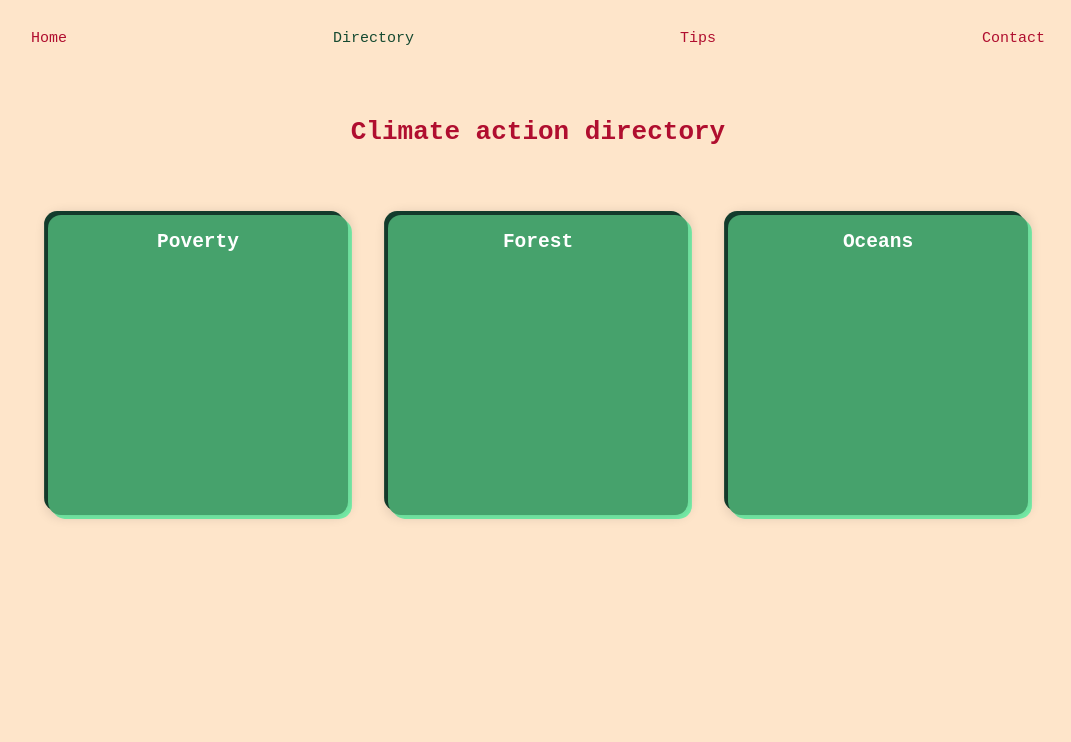
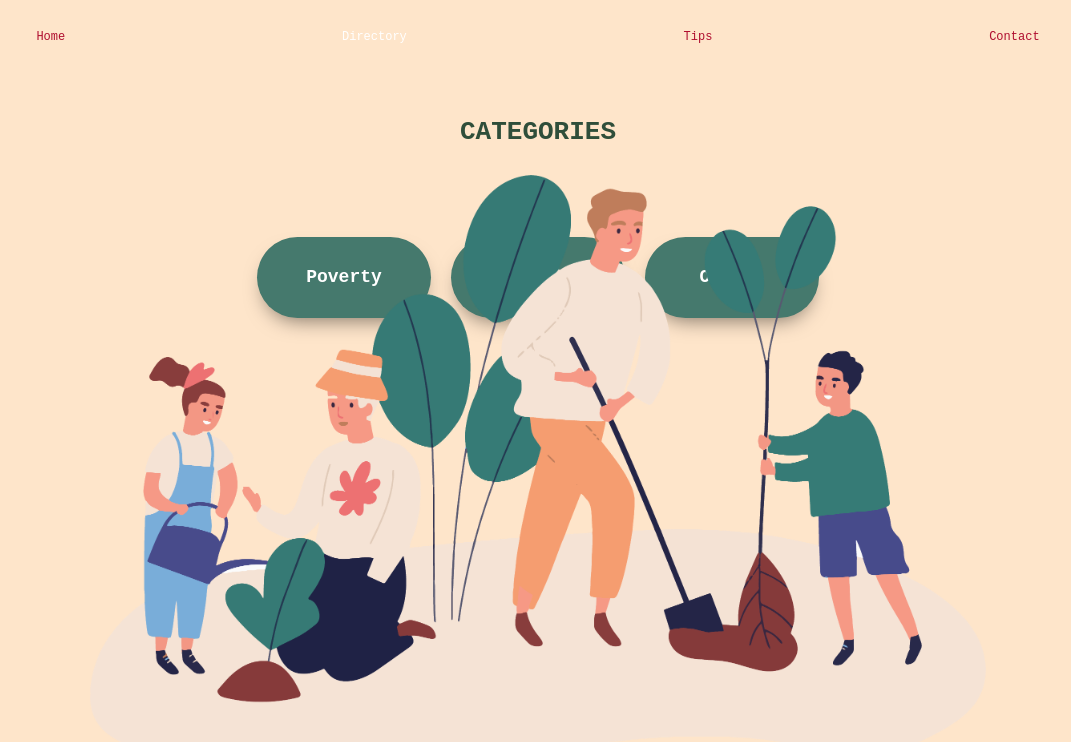
Before and after one commit to SimoneVeitch/climate-change-directory, a React (Create React App) app: page /directorylist in a window 1280 px wide. Shown: the top 742 px of the page, without its empty margins (102-1173 px from the left). Built offline with nearby package versions, Linux system fonts and the light colour scheme; data requests are answered from the project's data file.

Commit message:
Updated card styles

```diff
--- a/src/Components/DirectoryCard.js
+++ b/src/Components/DirectoryCard.js
@@ -6,9 +6,11 @@ function DirectoryCard({ organisation }) {
     return (
         <div className="result-card">
             <h3>{organisation.name}</h3>
+            <div className="img_pod">
             <img src={organisation.image} alt={organisation.name} />
+            </div>
             <p>{organisation.description}</p>
-            <a href={organisation.url}>Visit website</a>
+            <a className="btn-primary" href={organisation.url}>Visit website</a>
         </div>
     );
 }
--- a/src/Components/DirectoryList.js
+++ b/src/Components/DirectoryList.js
@@ -1,5 +1,6 @@
 import React, { useState, useEffect } from "react";
 import { Link } from "react-router-dom";
+import categoryImage from "../category_image.png"
 
 function DirectoryList({ list }) {
     const [categories, setCategories] = useState([]);
@@ -13,7 +14,7 @@ function DirectoryList({ list }) {
     return (
         <div id="list-container">
             <div id="directory-h1">
-            <h1>Climate action directory</h1>
+            <h1>CATEGORIES</h1>
             </div>
             <div className="card-container">
                 {categories.map((category, index) => (
@@ -24,6 +25,9 @@ function DirectoryList({ list }) {
                     </div>
                 ))}
             </div>
+            <div className="image-container">
+                <img src={categoryImage} alt="Illustartion of family planting trees" className="category-image" />
+                </div>
         </div>
     );
 }
--- a/src/Components/Home.js
+++ b/src/Components/Home.js
@@ -1,6 +1,6 @@
 import React from "react";
 import { Link } from "react-router-dom";
-import heroImage from "../Asset 1.png"
+import heroImage from "../hero_image_background_removed.png"
 
 function Home() {
 
@@ -9,7 +9,9 @@ function Home() {
    <div className="hero-copy">
       <h1>CLIMATE ACTION DIRECTORY</h1>
     <img src={heroImage} alt="Hero Image" className="hero-image" />
-    <p>Ready to make a difference in the fight against climate change? Feeling overwhelmed about where to begin? Explore our Climate Action Directory! Discover a curated list of organizations actively combating the climate crisis, conveniently categorized for your ease. From supporting initiatives to getting directly involved, there's a place for everyone. Plus, don't miss out on our tips for simple, everyday actions you can take to become a true climate warrior!</p>
+    <p>Ready to make a difference in the fight against climate change? Feeling overwhelmed about where to begin? Explore our Climate Action Directory! Discover a curated list of organizations actively combating the climate crisis, conveniently categorized for your ease.
+        From supporting initiatives to getting directly involved, there's a place for everyone. Plus, don't miss out on our tips for simple, everyday actions you can take to become a true climate warrior!
+        Discover our directory by clicking below</p>
     </div>
      <Link to="/directorylist" className="link">
         <button id="hero-button" onClick={() => console.log("Clicked!")}>→</button>
--- a/src/index.css
+++ b/src/index.css
@@ -65,6 +65,16 @@ html, body {
   align-items: center;
 }
 
+.hero-copy p {
+  margin-top: 30px;
+  margin-bottom: 50px;
+}
+
+.hero-copy h1 {
+  margin-bottom: 30px;
+  color: #fff;
+}
+
 .hero-copy {
   text-align: center;
   margin-top: 100px;
@@ -93,35 +103,17 @@ html, body {
 .navlink {
   color: #b00e2f;
   text-decoration: none;
-  font-size: 15px;
+  font-size: 12px;
   padding: 10px 20px;
   transition: background-color 0.3s, color 0.3s;
 }
 
 .navlink:hover {
-  border-bottom: 2px solid blanchedalmond;
+  border-bottom: 2px solid #b00e2f;
 }
 
 .active {
-  color: rgb(21, 73, 48);
-}
-
-.card {
-  text-align: center;
-  overflow: hidden;
-  display: flex; /* Use flexbox to arrange content */
-  flex-direction: column; /* Arrange content in a column */
-  justify-content: space-between; /* Space items evenly along the cross-axis */
-  width: 300px;
-  height: 300px;
-  background-color: #46a26c;
-  border-radius: 1rem;
-  box-shadow: 0px 0px 1rem #0003, -0.3rem -0.3rem #153f2f, 0.3rem 0.3rem #78f2ab;
-  transition: box-shadow 0.3s;
-}
-
-.card:hover {
-  box-shadow: 0px 0px 1rem #0003, 0.3rem 0.3rem #153f2f, -0.3rem -0.3rem #78f2ab;
+  color: #fff;
 }
 
 #list-container {
@@ -130,23 +122,6 @@ html, body {
   display: flex;
   flex-direction: column;
   align-items: center; /* Center children horizontally */
-}
-
-.card-container {
-  display: flex;
-  flex-wrap: wrap;
-  gap: 40px;
-  margin: 50px;
-}
-
-.card h2 {
-  color: white;
-  align-content: center;
-}
-
-.card a {
-  text-decoration: none; /* Remove underline */
-  color: inherit; /* Inherit text color from parent */
 }
 
 .result-container {
@@ -159,50 +134,228 @@ html, body {
 }
 
 .result-card {
-  text-align: center;
-  overflow: hidden;
+  background: rgb(69, 121, 109);;
+  max-width: 500px;
+  border-radius: 10px;
+  box-shadow: 1px 1px 2rem rgba(0, 0, 0, 0.3);
+  position: relative;
+  margin-bottom: 40px;
   display: flex;
+  justify-content: center; /* Centers the button horizontally */
+  align-items: center; /* Centers the button vertically */
   flex-direction: column;
-  justify-content: center; /* Center vertically */
-  align-items: center; /* Center horizontally */
-  width: 300px;
-  height: 300px;
-  background-color: #46a26c;
-  border-radius: 1rem;
-  box-shadow: 0px 0px 1rem #0003, -0.3rem -0.3rem #153f2f, 0.3rem 0.3rem #78f2ab;
-  transition: box-shadow 0.3s;
-  position: relative; /* Position for absolute elements */
 }
 
-.result-card:hover {
-  box-shadow: 0px 0px 1rem #0003, 0.3rem 0.3rem #153f2f, -0.3rem -0.3rem #78f2ab;
+.img_pod {
+  height: 110px;
+  width: 110px;
+  background: linear-gradient(90deg, #8ad198, #09462c);
+  z-index: 10;
+  box-shadow: 1px 1px 2rem rgba(0, 0, 0, 0.3);
+  border-radius: 100%;
+  position: absolute;
+  left: -10%;
+  top: -13%;
+  display: flex;
+  align-items: center;
+  justify-content: center;
 }
 
 .result-card img {
-  height: 20%;
+  height: 8.3rem;
+  width: 8.3rem;
+  position: relative;
+  border-radius: 100%;
+  box-shadow: 1px 1px 2rem rgba(0, 0, 0, 0.3);
+  z-index: 1;
 }
 
 .result-card h3 {
-  color: white;
-  padding: 5px 10px;
+  text-align: center;
+  color: #ffffff;
+  margin-top: 50px;
+  font-size: 1.25rem;
 }
 
 .result-card p {
-  max-width: 80%;
-  color: white;
+  color: #ffffff;
+  margin-top: 30px;
+  margin-left: 30px;
+  margin-right: 30px;
 }
 
 .result-card a {
+  border: none;
+  outline: none;
+  background: rgb(47, 78, 58);
+  border-radius: 50px;
+  color: #ffffff;
+  font-size: 12px;
+  box-shadow: 0 10px 20px -8px rgba(0, 0, 0,.7);
+  padding: 16px;
+  width: 150px;
   text-decoration: none;
-  color: white;
-  background-color: #004d00;
-  padding: 5px 10px;
-  border-radius: 5px;
+  text-align: center;
+  transition: all 0.5s;
+  cursor: pointer;
+  margin-top: 30px;
+  margin-bottom: 40px;
+  position: relative;
+}
+
+.result-card a:hover {
+  padding-right: 24px;
+  padding-left:8px;
+}
+
+.result-card a:hover:after {
+  opacity: 1;
+  right: 10px;
+}
+
+.result-card a:after {
+  content: '»';
+  position: absolute;
+  opacity: 0;
+  top: 14px;
+  right: -20px;
+  transition: 0.5s;
 }
 
 #search-bar {
   text-align: center;
   background-color: white;
-  border: #153f2f;
-  border-radius: 2px;
+  border-radius: 50px;
+  color: #153f2f;
+  font-size: 12px;
+  box-shadow: 0 10px 20px -8px rgba(0, 0, 0, 0.5);
+  padding: 12px;
+  width: 150px;
 }
+
+
+.card-container {
+  display: flex;
+  flex-wrap: wrap;
+  justify-content: center;
+  margin-bottom: 20px; /* Ensure there's space between the cards and the image */
+}
+
+.card {
+  margin: 10px;
+}
+
+.image-container {
+  width: 100%;
+  display: flex;
+  justify-content: center;
+  position: absolute; /* Position the image container absolutely */
+  bottom: 0; /* Place it at the bottom of the parent container */
+}
+
+.category-image {
+  width: 70%;
+  max-width: 1000px;
+  height: auto;
+  margin: 20px 0;
+}
+
+.card h2 {
+  color: white;
+  align-content: center;
+}
+
+.card {
+  background: none;
+  position: relative;
+  display: flex;
+}
+
+.card a {
+  border: none;
+  outline: none;
+  background: rgb(69, 121, 109);
+  border-radius: 50px;
+  color: white;
+  font-size: 12px;
+  box-shadow: 0 10px 20px -8px rgba(0, 0, 0, 0.5);
+  padding: 12px;
+  width: 150px;
+  text-decoration: none;
+  text-align: center;
+  transition: all 0.5s;
+  cursor: pointer;
+  margin-top: 30px;
+  margin-bottom: 40px;
+  position: relative;
+  line-height: 1.5; /* Ensures text is centered vertically */
+}
+
+.card a:hover {
+  padding-right: 24px;
+  padding-left: 8px;
+}
+
+.card a:hover:after {
+  opacity: 1;
+  right: 10px;
+}
+
+.card a:after {
+  content: '»';
+  position: absolute;
+  opacity: 0;
+  top: 50%; /* Center the ::after vertically */
+  transform: translateY(-50%); /* Correct for top: 50% to center vertically */
+  right: -20px;
+  transition: 0.5s;
+}
+
+#list-container h1 {
+  color: rgb(47, 78, 58);
+  margin-bottom: 50px;;
+}
+
+
+.tips-card {
+  background: none;
+  max-width: 700px;
+  max-height: 300px;
+  border-radius: 10px;
+  box-shadow: 1px 1px 2rem rgba(0, 0, 0, 0.2);
+  position: relative;
+  margin-bottom: 40px;
+  display: flex;
+  align-items: center;
+}
+
+.img-container {
+  flex: 0 0 40%; /* Increased width */
+  height: 300px;
+  width: 200px;
+  overflow: hidden;
+  display: flex;
+  align-items: center;
+  justify-content: center;
+  margin-right: 20px;
+}
+
+.img-container img {
+  height: 100%;
+  width: auto;
+  object-fit: cover;
+}
+
+.text-container {
+  flex: 1;
+  color: #ffffff;
+}
+
+.tips-card h2 {
+  margin: 0;
+  font-size: 1.25rem;
+}
+
+.tips-card p {
+  margin-top: 10px;
+}
```
Also changed, not shown: src/Components/Tips.js (+46 -17 lines), src/db.json (+4 -4 lines), src/category_image.png (added), src/hero_image_background_removed.png (added).
